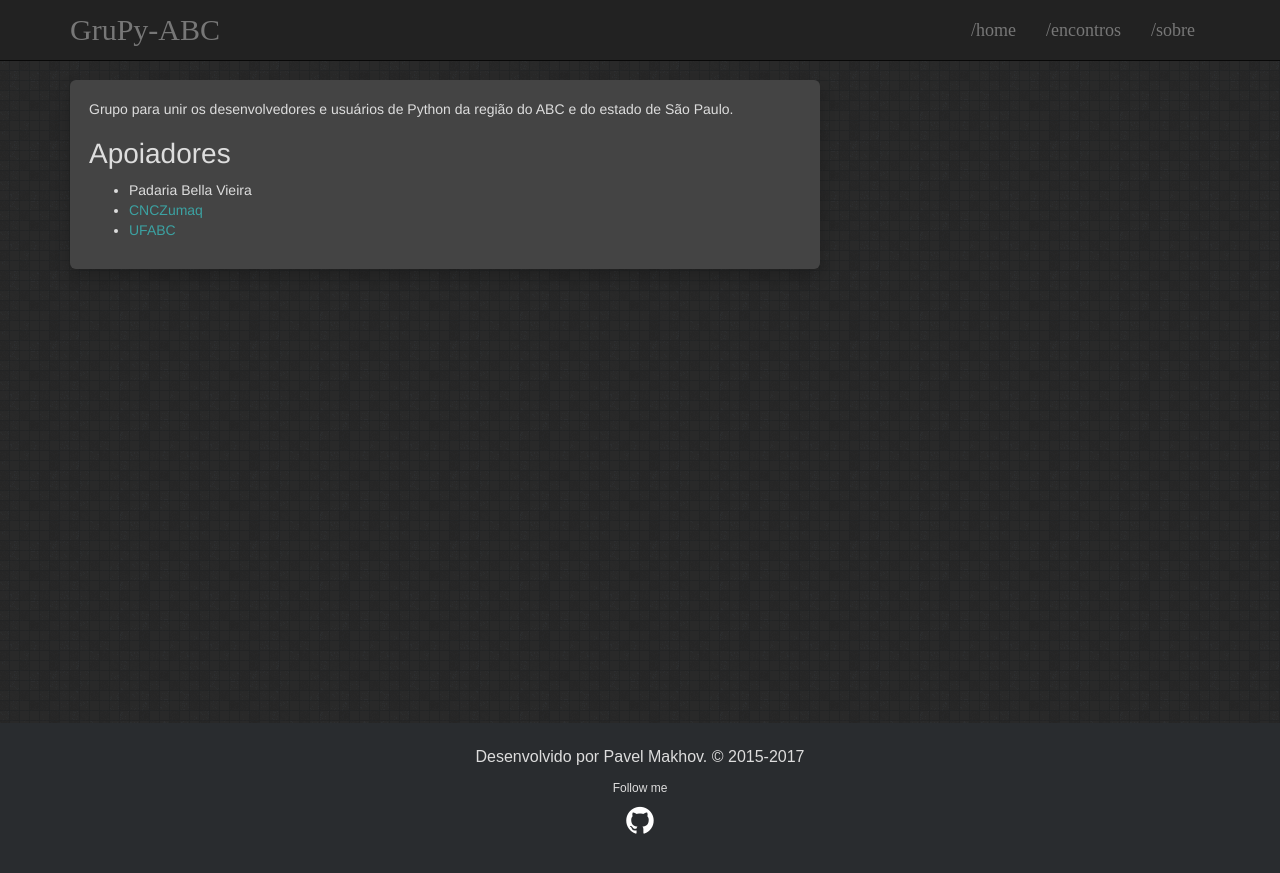
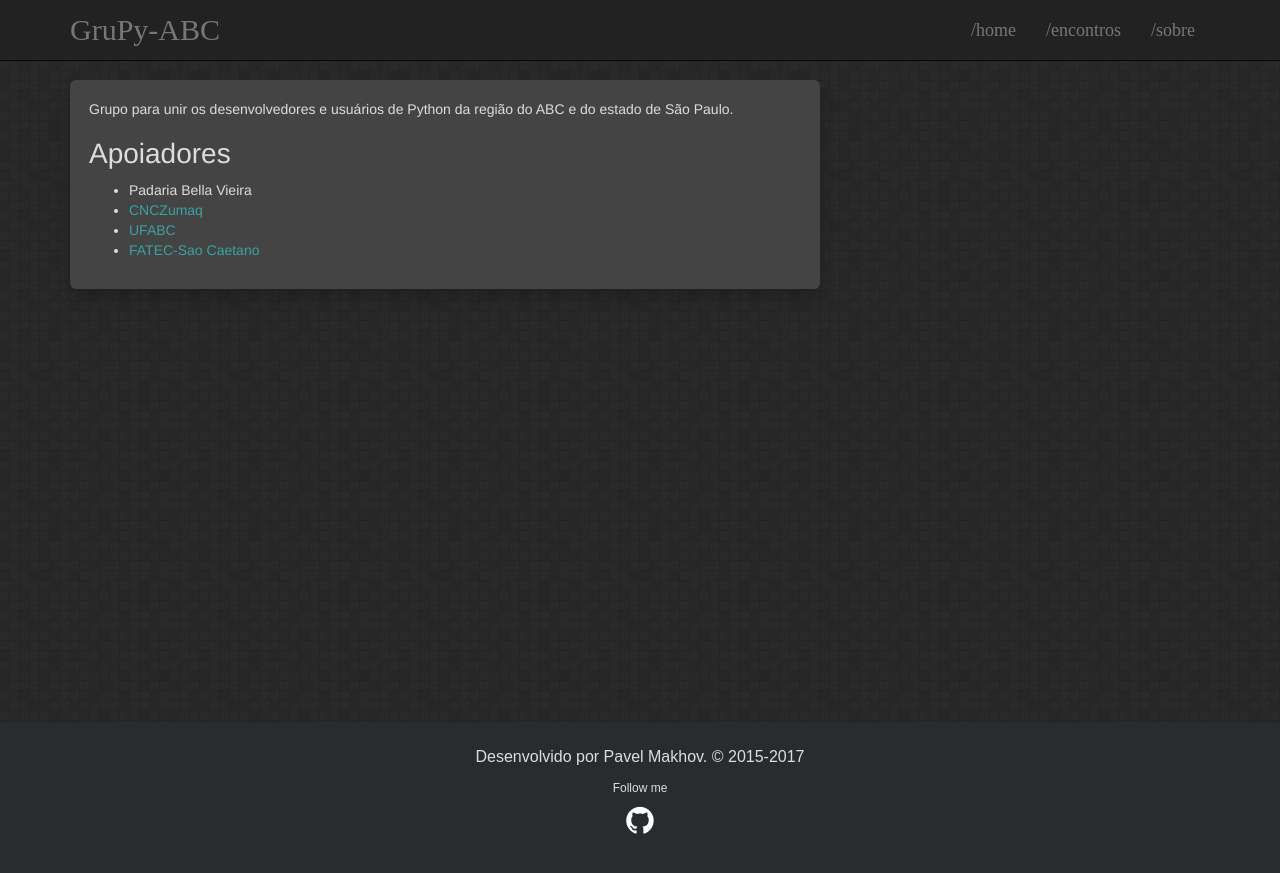
Before and after one commit to Grupy-ABC/Grupy-ABC.github.io, a Jekyll site: the page built from about.md, in a window 1280 px wide. Shown: the top 873 px of the page. Built offline with Jekyll 4.4.1, drawn with Linux system fonts in a browser that asks for light colours.

Commit message:
Adicionando FATEC SCS com apoiador

```diff
--- a/about.md
+++ b/about.md
@@ -10,6 +10,8 @@ Grupo para unir os desenvolvedores e usuários de Python da região do ABC e do
 * Padaria Bella Vieira
 * [CNCZumaq] [cnc-zumaq]
 * [UFABC] [ufabc]
+* [FATEC-Sao Caetano] [fatec-scs]
 
 [cnc-zumaq]: https://www.produtos.cnczumaq.com/
 [ufabc]: http://www.ufabc.edu.br/
+[fatec-scs]: https://www.fatecsaocaetano.edu.br/
```
